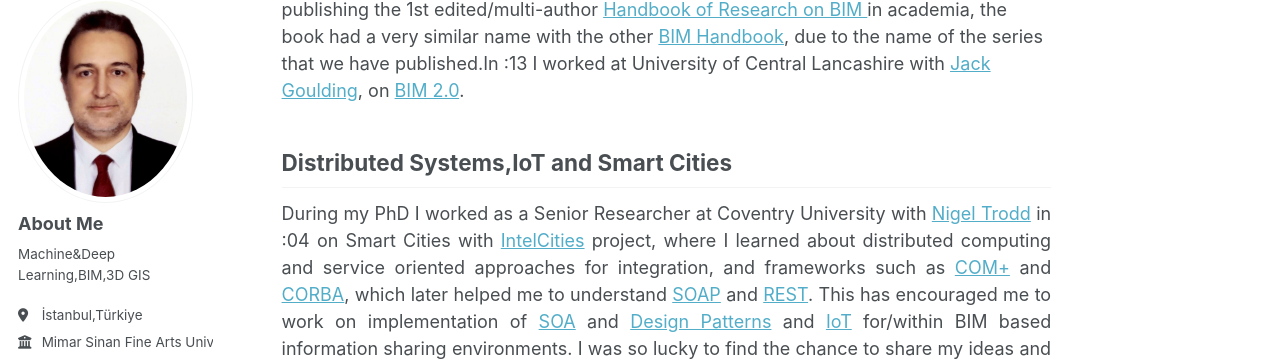
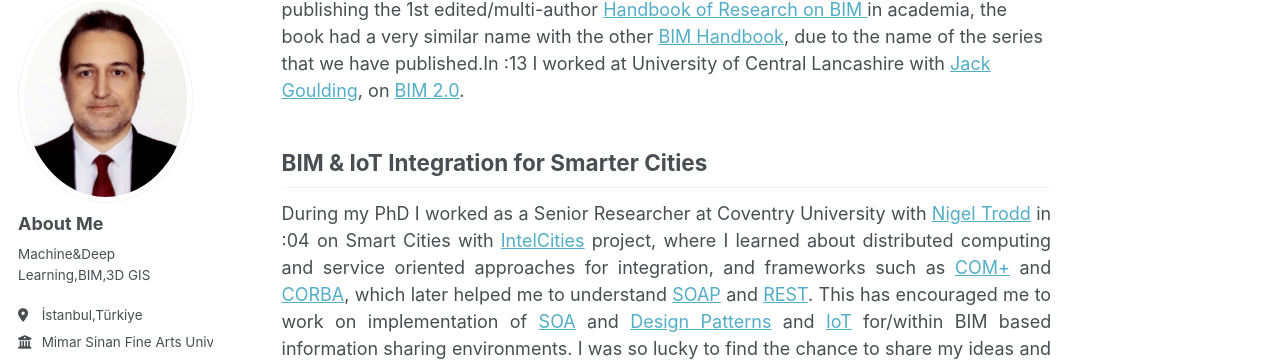
Before and after one commit to uisikdag/uisikdag.github.io, a Jekyll site: the page built from _pages/about.md, in a window 1280 px wide and 900 px high, scrolled down 906 px. Shown: the part 111-472 px from the top of the window. Built offline with Jekyll 4.4.1, drawn with Linux system fonts in a browser that asks for light colours; some web fonts are replaced.

Commit message:
Update about.md

```diff
--- a/_pages/about.md
+++ b/_pages/about.md
@@ -44,7 +44,7 @@ After I graduate from my PhD, I and my supervisor [Jason Underwood](https://www.
 [BIM Handbook](https://onlinelibrary.wiley.com/doi/book/10.1002/9781119287568), due to the name of the series that we have published.In :13 I worked at University of Central Lancashire
 with [Jack Goulding](https://www.linkedin.com/in/jack-goulding-a0412614), on [BIM 2.0](https://www.emerald.com/insight/content/doi/10.1108/14714171111148990/full/html).
 
-Distributed Systems,IoT and Smart Cities
+BIM & IoT Integration for Smarter Cities
 ------
 During my PhD I worked as a Senior Researcher at Coventry University with [Nigel Trodd](https://www.linkedin.com/in/nigeltrodd) in :04 on Smart Cities with [IntelCities](https://www.itas.kit.edu/english/projects_pask04_intelcity.php)
 project, where I learned about distributed computing and service oriented approaches for integration, and frameworks such as
```
